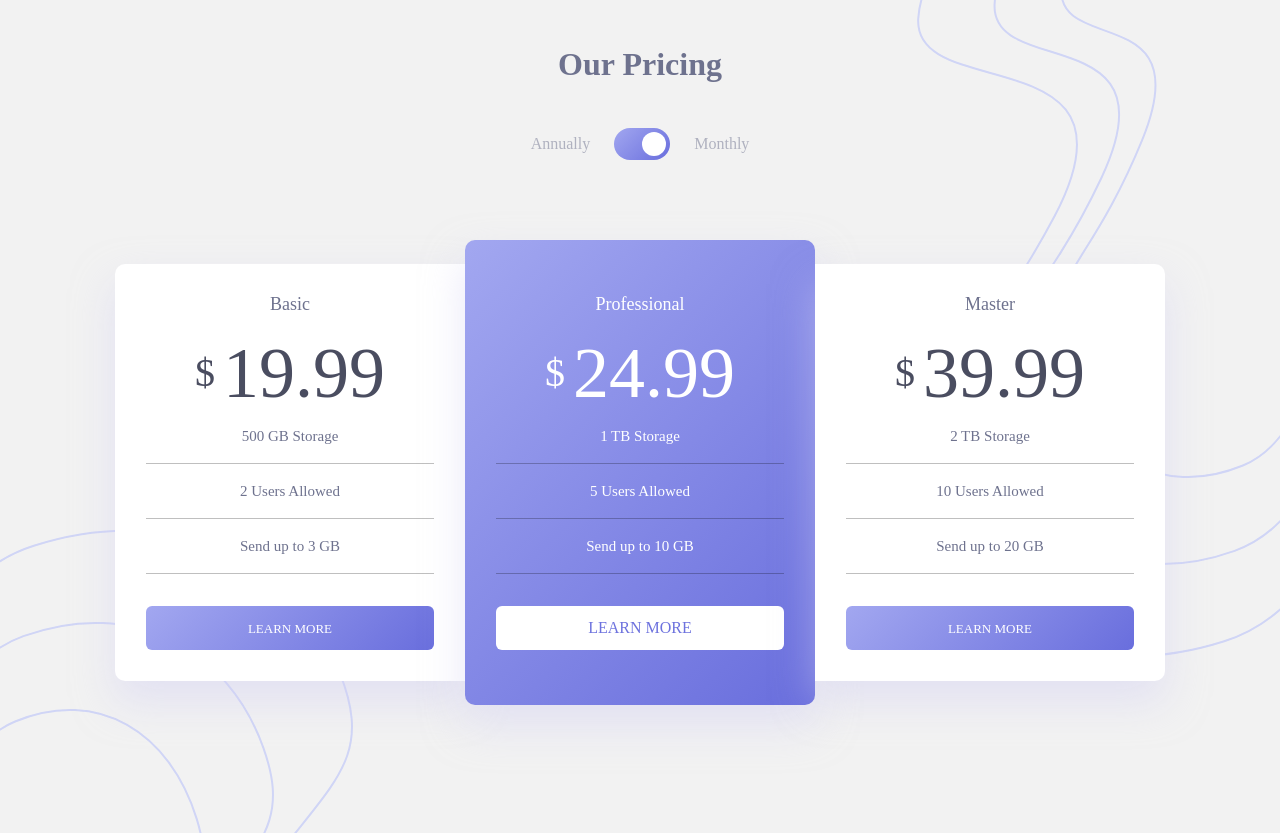
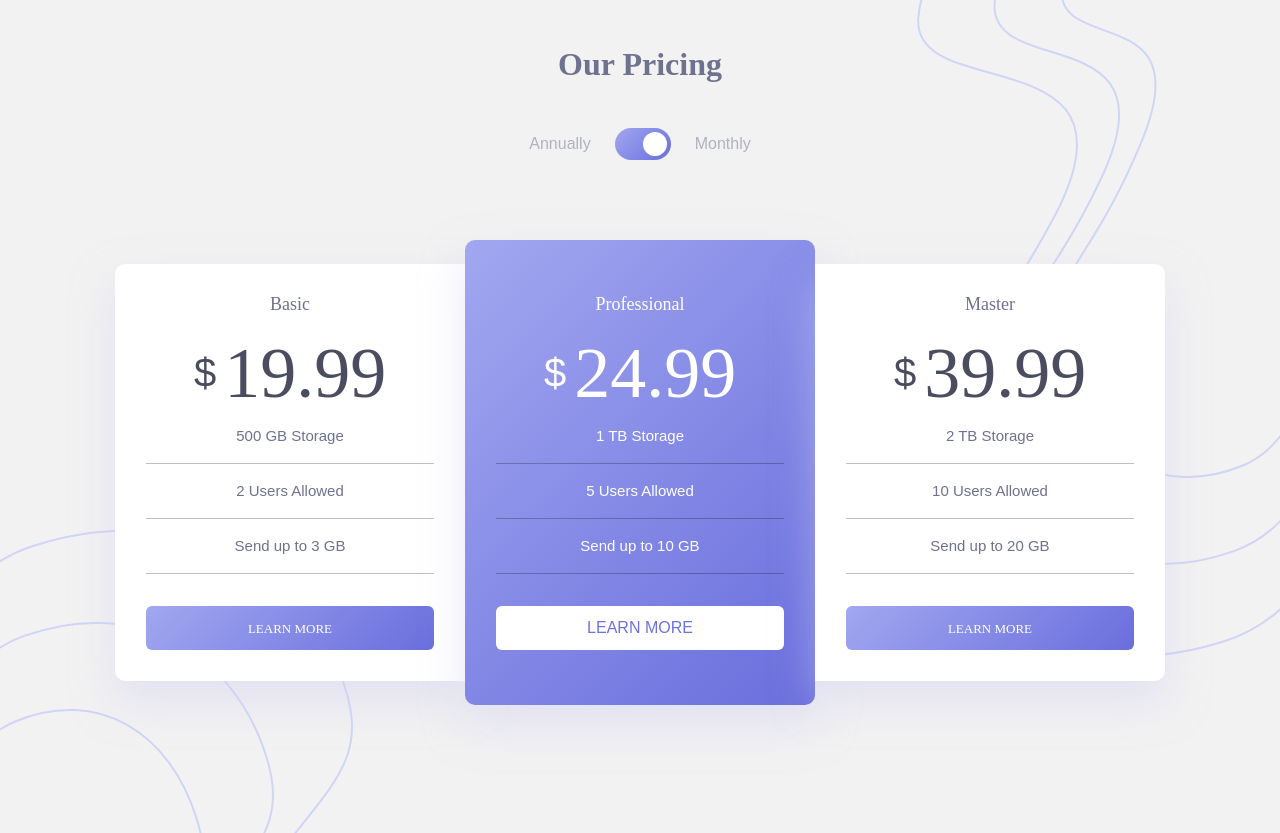
Before and after one commit to jeromehaas/pricing-card-component-fm, a website: page index.html in a window 1280 px wide. Drawn offline with Linux system fonts and the light colour scheme; a web font is replaced by a local one.

Commit message:
Fix: error in fonts stylesheet

```diff
--- a/src/stylus/configs/fonts.styl
+++ b/src/stylus/configs/fonts.styl
@@ -1,21 +1,21 @@
  @font-face
-   font-family Montestrat-Light, Arial, Helvetica, sans-serif
+   font-family Montestrat-Light
    src url(assets/fonts/montserrat/Montserrat-Thin.ttf)
 
  @font-face
-   font-family Montestrat-ExtraLight, Arial, Helvetica, sans-serif
+   font-family Montestrat-ExtraLight
    src url(assets/fonts/montserrat/Montserrat-ExtraLight.ttf)
 
  @font-face
-   font-family Montestrat-Light, Arial, Helvetica, sans-serif
+   font-family Montestrat-Light
    src url(assets/fonts/montserrat/Montserrat-Light.ttf)
 
  @font-face
-   font-family Montestrat-Medium, Arial, Helvetica, sans-serif
+   font-family Montestrat-Medium
    src url(assets/fonts/montserrat/Montserrat-Medium.ttf)
 
  @font-face
-   font-family Montestrat-Regular, Arial, Helvetica, sans-serif
+   font-family Montestrat-Regular
    src url(assets/fonts/montserrat/Montserrat-Regular.ttf)
 
  @font-face
@@ -23,13 +23,13 @@
    src url(assets/fonts/montserrat/Montserrat-SemiBold.ttf)
 
  @font-face
-   font-family Montestrat-Bold, Arial, Helvetica, sans-serif
+   font-family Montestrat-Bold
    src url(assets/fonts/montserrat/Montserrat-Bold.ttf)
 
  @font-face
-   font-family Montestrat-ExtraBold, Arial, Helvetica, sans-serif
+   font-family Montestrat-ExtraBold
    src url(assets/fonts/montserrat/Montserrat-ExtraBold.ttf)
 
  @font-face
-   font-family Montestrat-Black, Arial, Helvetica, sans-serif
+   font-family Montestrat-Black
    src url(assets/fonts/montserrat/Montserrat-Black.ttf)
--- a/src/stylus/configs/typography.styl
+++ b/src/stylus/configs/typography.styl
@@ -1,5 +1,5 @@
 *
-	font-family Montestrat-Bold
+	font-family Montestrat-Bold, Arial, Helvetica, sans-serif
 
 h1, .heading--h1
 	font-family Montestrat-Bold
```
Also changed, not shown: css/central.css, css/configs/typography.css, 2 other files.
